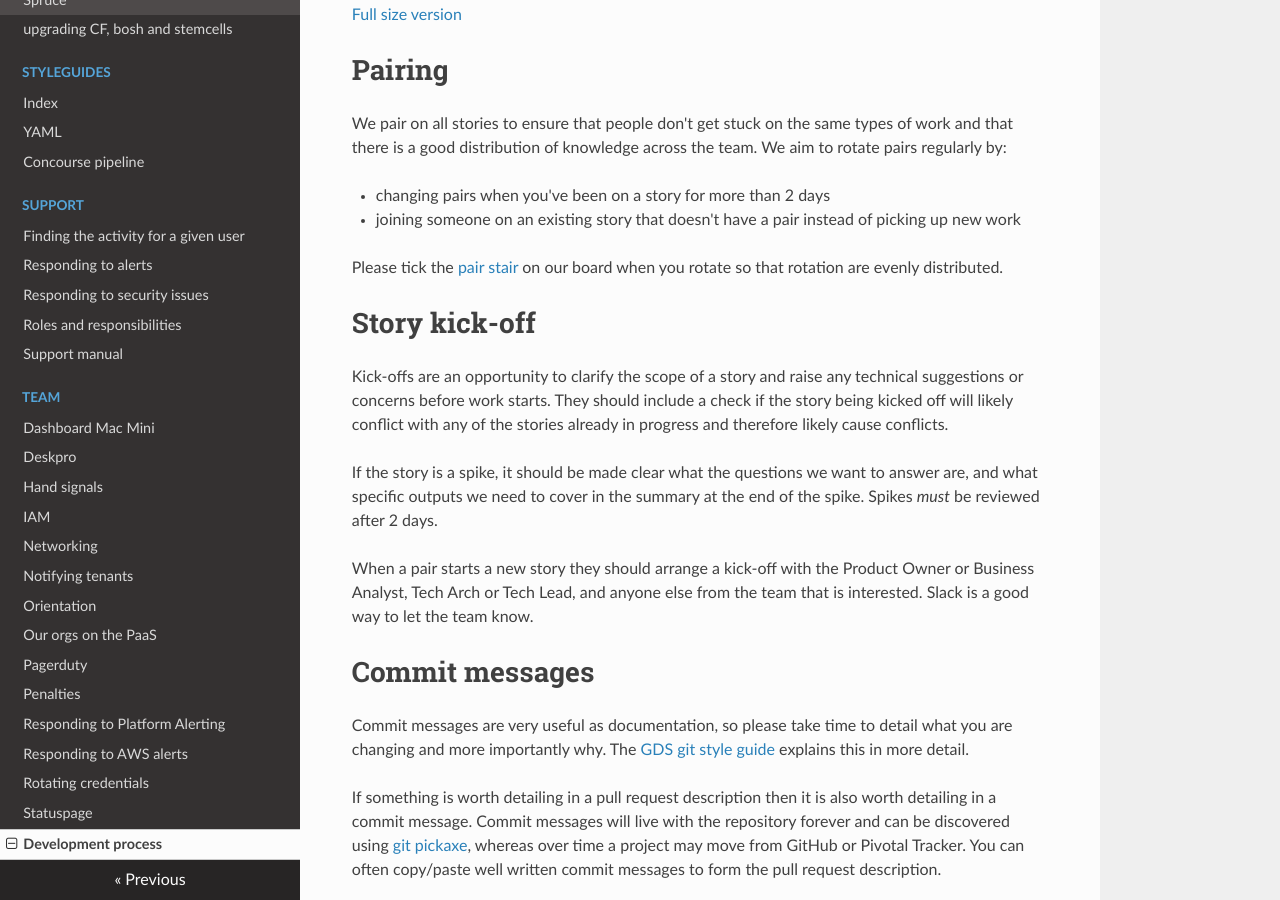
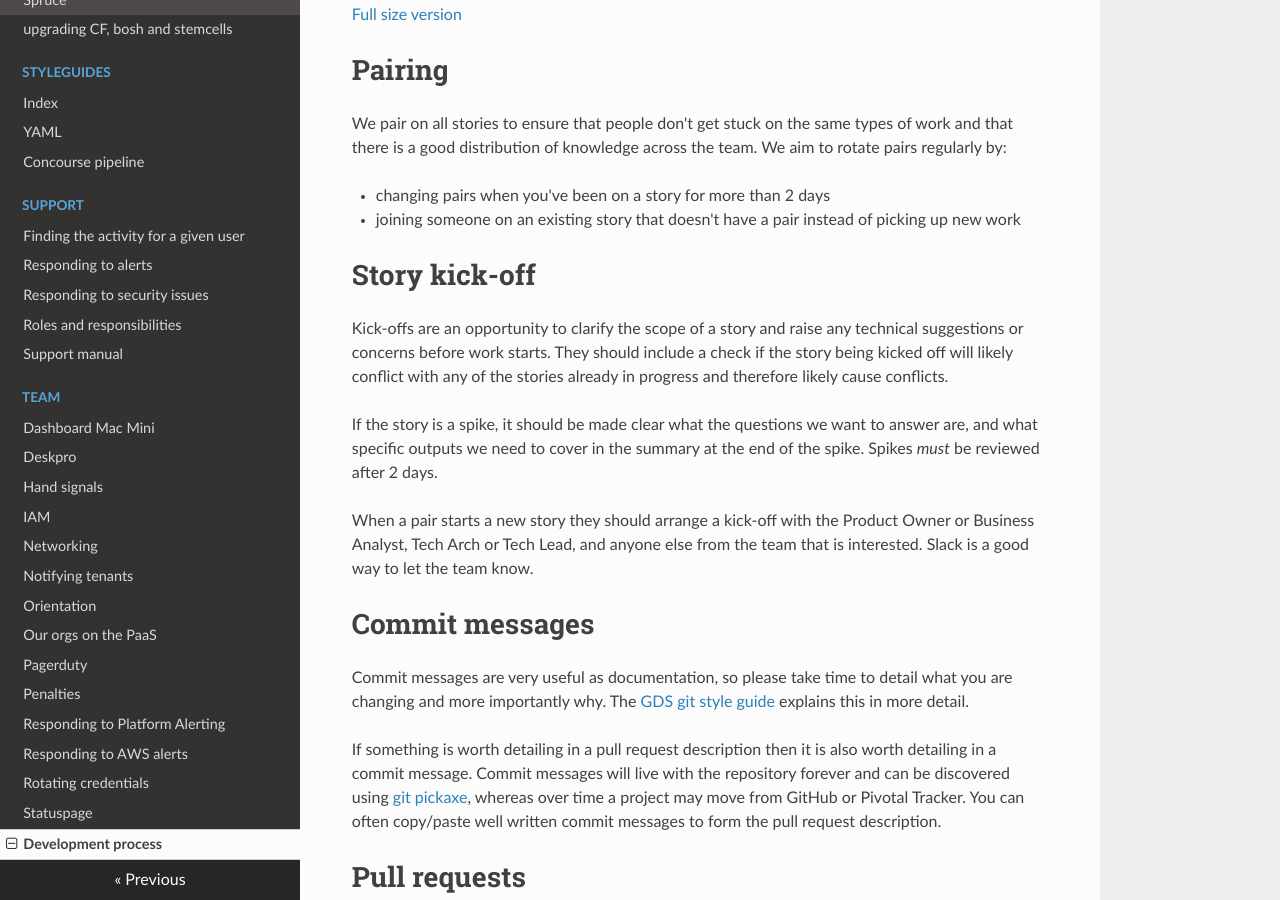
Before and after one commit to alphagov/paas-team-manual, an MkDocs documentation site: the page built from docs/team/working_practices.md, in a window 1280 px wide and 900 px high, scrolled down 1950 px. Built offline with MkDocs 1.6.1, drawn with Linux system fonts in a browser that asks for light colours; nearby versions of some CDN libraries.

Commit message:
Remove references to Pair Stair
As a team we are no longer using this.

```diff
--- a/docs/team/working_practices.md
+++ b/docs/team/working_practices.md
@@ -33,11 +33,6 @@ team. We aim to rotate pairs regularly by:
 
 - joining someone on an existing story that doesn't have a pair instead of
   picking up new work
-
-Please tick the [pair stair][] on our board when you rotate so that rotation
-are evenly distributed.
-
-[pair stair]: http://pairstair.com/
 
 # Story kick-off
 
```
